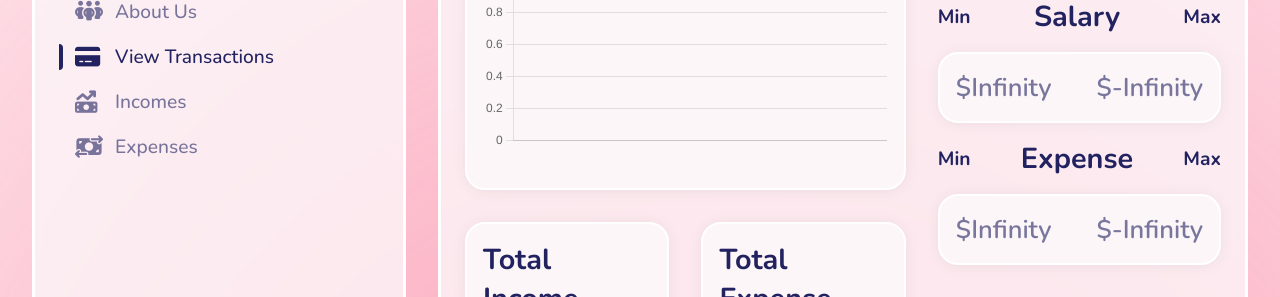
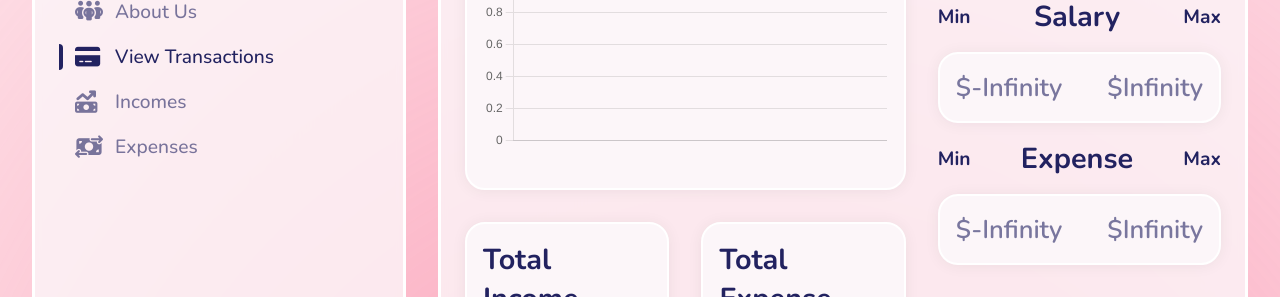
Before and after one commit to LamHoangCatVy/budget-tracker, a React (Create React App) app in the folder budget-tracker/: page / in a window 1280 px wide. Both pictures are taken after a click on the item "View Transactions". Shown: the part 210-507 px from the top of the page. Built offline with nearby package versions, Linux system fonts and the light colour scheme; no server answers.

Commit message:
Fixed bug display Inifnity

```diff
--- a/budget-tracker/src/Components/Dashboard/Dashboard.js
+++ b/budget-tracker/src/Components/Dashboard/Dashboard.js
@@ -56,15 +56,35 @@ function Dashboard() {
               Min <span>Salary</span>Max
             </h2>
             <div className="salary-item">
-              <p>${Math.min(...incomes.map((item) => item.amount))}</p>
-              <p>${Math.max(...incomes.map((item) => item.amount))}</p>
+              <p>
+                $
+                {incomes.length > 0
+                  ? Math.min(...incomes.map((item) => item.amount))
+                  : -Infinity}
+              </p>
+              <p>
+                $
+                {incomes.length > 0
+                  ? Math.max(...incomes.map((item) => item.amount))
+                  : Infinity}
+              </p>
             </div>
             <h2 className="salary-title">
               Min <span>Expense</span>Max
             </h2>
             <div className="salary-item">
-              <p>${Math.min(...expenses.map((item) => item.amount))}</p>
-              <p>${Math.max(...expenses.map((item) => item.amount))}</p>
+              <p>
+                $
+                {expenses.length > 0
+                  ? Math.min(...expenses.map((item) => item.amount))
+                  : -Infinity}
+              </p>
+              <p>
+                $
+                {expenses.length > 0
+                  ? Math.max(...expenses.map((item) => item.amount))
+                  : Infinity}
+              </p>
             </div>
           </div>
         </div>
```
